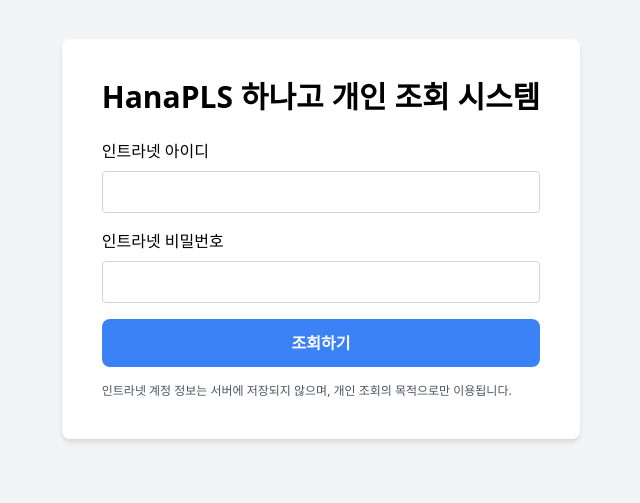
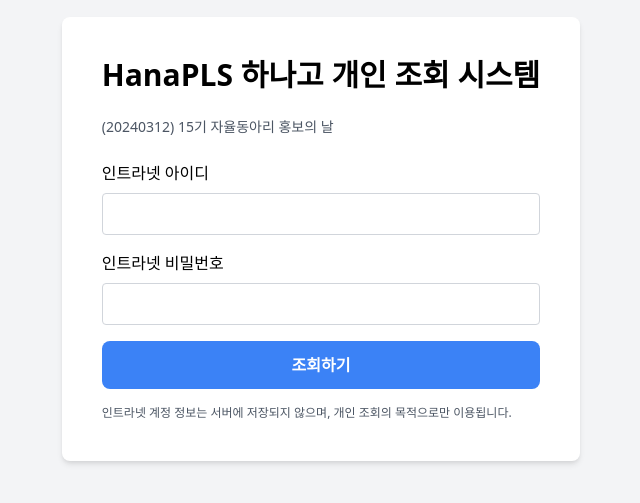
Before and after one commit to ryankwondev/HanaPLS, a plain HTML site: page app/pages/index.html in a window 1280 px wide. Shown: the part 161-664 px from the top of the page, without its empty margins (319-959 px from the left). Drawn offline with nearby package versions, Linux system fonts and the light colour scheme.

Commit message:
campaign 20240312

```diff
--- a/app/pages/index.html
+++ b/app/pages/index.html
@@ -10,6 +10,7 @@
 <div class="min-h-screen flex items-center justify-center">
     <div class="bg-white rounded-lg p-10 shadow-md">
         <h1 class="text-3xl font-bold mb-6">HanaPLS 하나고 개인 조회 시스템</h1>
+        <h6 class="text-sm text-gray-600 mb-6">(20240312) 15기 자율동아리 홍보의 날</h6>
         <form onsubmit="handleSubmit(event)">
             <label class="block mb-2">인트라넷 아이디</label>
             <input id="intranetId" class="block w-full mb-4 p-2 border border-gray-300 rounded" type="text">
```
